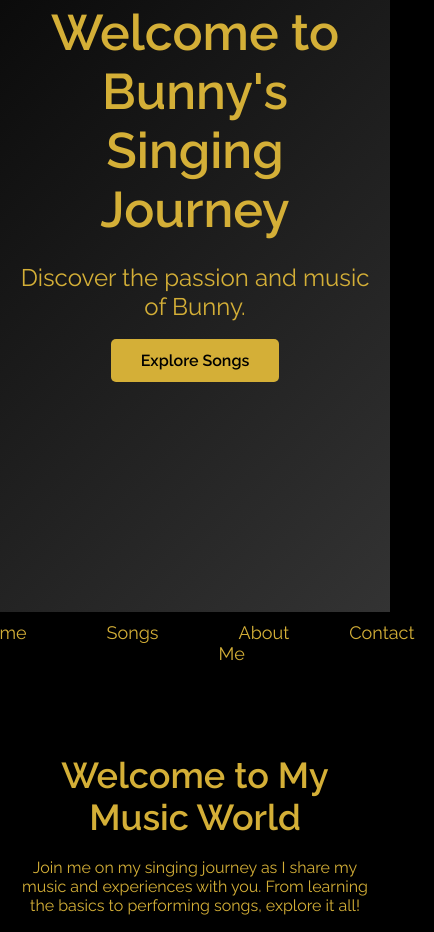
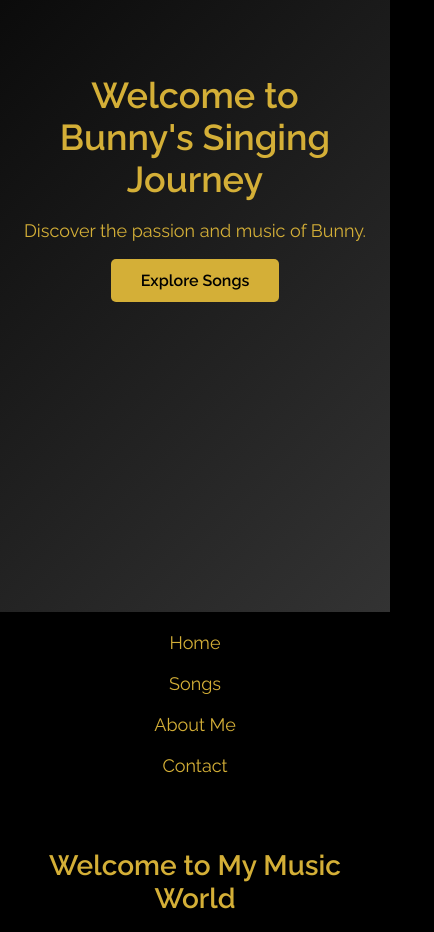
Before and after one commit to bunnydinesh1/bunnnymic, a plain HTML site: page index.html in a window 390 px wide. Shown: the part 272-1204 px from the top of the page, 434 px wide, since content can reach past the window. Drawn offline with Linux system fonts and the light colour scheme.

Commit message:
Update style.css

```diff
--- a/style.css
+++ b/style.css
@@ -21,7 +21,6 @@ header {
   align-items: center;
   text-align: center;
   padding: 20px;
-  position: relative;
 }
 
 .hero h1 {
@@ -171,3 +170,40 @@ footer {
   padding: 20px;
   font-size: 14px;
 }
+
+/* Mobile Styles */
+@media (max-width: 768px) {
+  .hero h1 {
+    font-size: 36px;
+  }
+
+  .hero p {
+    font-size: 18px;
+  }
+
+  .song-item {
+    width: 100%;
+    margin: 10px 0;
+  }
+
+  nav ul {
+    flex-direction: column;
+    align-items: center;
+  }
+
+  nav ul li {
+    margin: 10px 0;
+  }
+
+  form input, form textarea {
+    width: 100%;
+  }
+
+  .content {
+    padding: 30px 10px;
+  }
+
+  .content h2 {
+    font-size: 28px;
+  }
+}
```
